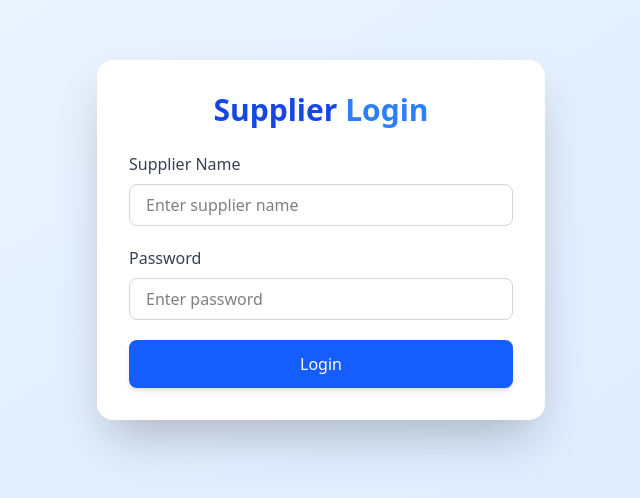
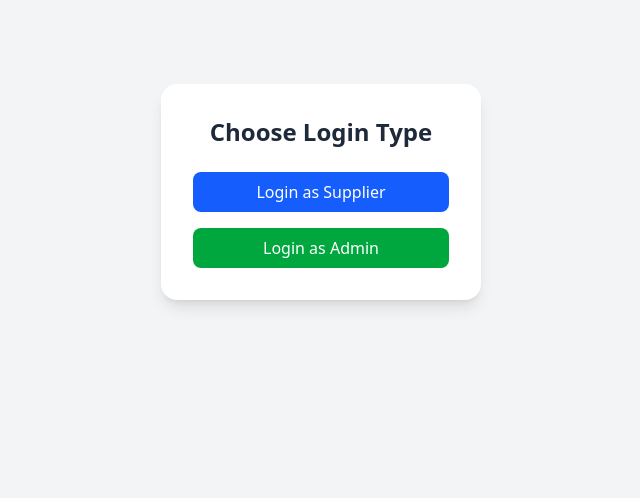
Before and after one commit to MuhammadHashir81/Inventory-system, a React (Vite) app in the folder frontend/: page / in a window 1280 px wide. Before the commit this address led to /login. Shown: the part 208-706 px from the top of the page, without its empty margins (319-959 px from the left). Built offline with nearby package versions, Linux system fonts and the light colour scheme; no server answers.

Commit message:
choose login

```diff
--- a/frontend/src/App.jsx
+++ b/frontend/src/App.jsx
@@ -8,14 +8,18 @@ import ManageProducts from "./Pages/Admin/ManageProducts";
 import ProtectedRoute from "./ProtectedRoute/ProtectedRoute";
 import Debts from "./Pages/Debts";
 import SupplierProtectedRoute from "./ProtectedRoute/SupplierProtectedRoute";
+import ChooseLogin from "./Pages/ChooseLogin";
 
 function App() {
   return (
     <BrowserRouter>
       <Routes>
+
+        {/* entry route */}
+        <Route path='/' element={<ChooseLogin/>}/>
         {/* Supplier Protected Layout */}
         <Route
-          path="/"
+          path="/home"
           element={
             <SupplierProtectedRoute>
               <Layout />
--- /dev/null
+++ b/frontend/src/Pages/ChooseLogin.jsx
@@ -0,0 +1,62 @@
+import React, { useContext, useEffect } from "react";
+import { useNavigate } from "react-router-dom";
+import { AdminAuthContext } from "../Components/Context/AdminAuthProvider";
+import { SupplierAuthContext } from "../Components/Context/SupplierAuthProvider"; // Adjust path if needed
+
+const ChooseLogin = () => {
+  const navigate = useNavigate();
+  const { admin, loading: adminLoading } = useContext(AdminAuthContext);
+  const { supplier, loading: supplierLoading } = useContext(SupplierAuthContext); // Assuming you have this
+
+  // Redirect already logged-in users
+  useEffect(() => {
+    if (!adminLoading || !supplierLoading) {
+      if (admin) {
+        navigate("/admin/dashboard", { replace: true });
+      } else if (supplier) {
+        navigate("/home", { replace: true });
+      }
+    }
+  }, [admin, supplier, adminLoading, supplierLoading, navigate]);
+
+  // Show loading while checking authentication
+  if (adminLoading || supplierLoading) {
+    return (
+      <div className="flex items-center justify-center h-screen bg-gray-100">
+        <p className="text-gray-600 text-lg">Loading...</p>
+      </div>
+    );
+  }
+
+  const handleLoginChoice = (role) => {
+    if (role === "supplier") {
+      navigate("/login");
+    } else if (role === "admin") {
+      navigate("/admin-login");
+    }
+  };
+
+  return (
+    <div className="flex flex-col items-center justify-center h-screen bg-gray-100">
+      <div className="bg-white shadow-lg rounded-2xl p-8 w-80 text-center">
+        <h1 className="text-2xl font-semibold mb-6 text-gray-800">
+          Choose Login Type
+        </h1>
+        <button
+          onClick={() => handleLoginChoice("supplier")}
+          className="w-full bg-blue-600 hover:bg-blue-700 text-white py-2 rounded-lg mb-4 transition-all"
+        >
+          Login as Supplier
+        </button>
+        <button
+          onClick={() => handleLoginChoice("admin")}
+          className="w-full bg-green-600 hover:bg-green-700 text-white py-2 rounded-lg transition-all"
+        >
+          Login as Admin
+        </button>
+      </div>
+    </div>
+  );
+};
+
+export default ChooseLogin;
```
Also changed, not shown: frontend/src/Components/Layout.jsx (line endings or trailing spaces).
